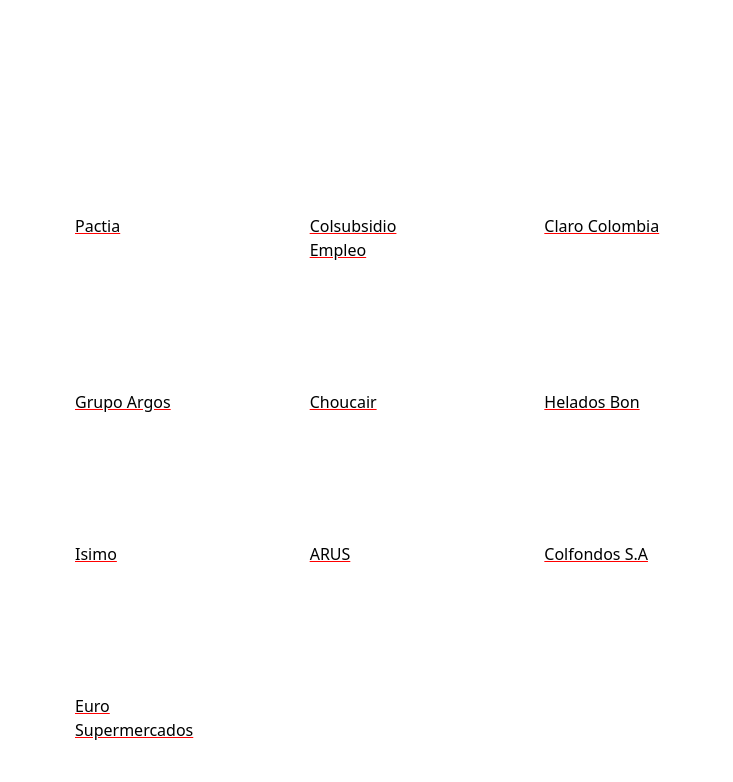
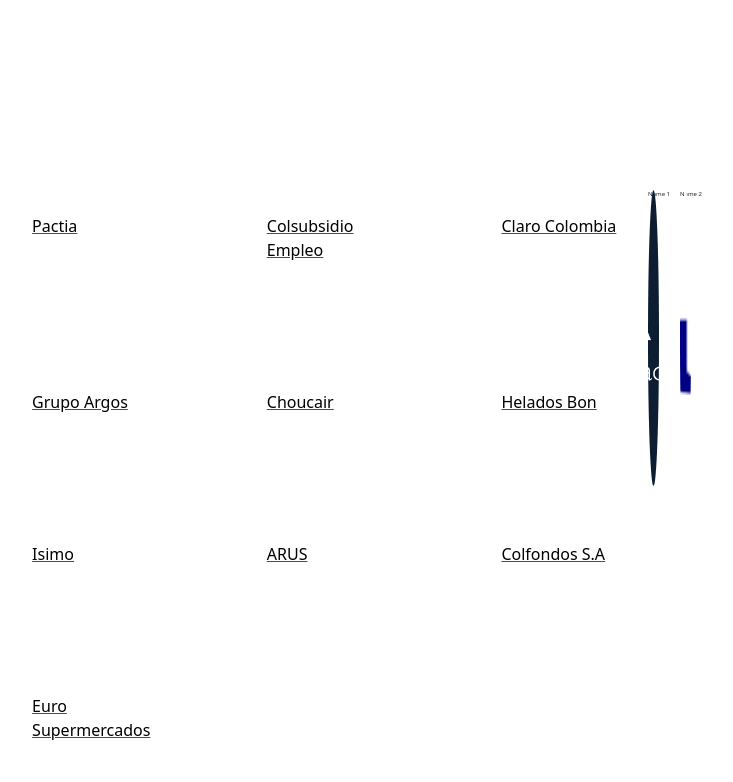
Before and after one commit to Jeronimo1303/DME_landingpage, a Django app: page /landingpage/ in a window 1280 px wide. Shown: the part 154-936 px from the top of the page, without its empty margins (269-1002 px from the left). Run offline with Django 5.2, Linux system fonts and the light colour scheme; data comes from the database, SQL or seed files in the repository.

Commit message:
intento_logos

```diff
--- a/home/templates/cliente.html
+++ b/home/templates/cliente.html
@@ -6,6 +6,37 @@
     <meta name="viewport" content="width=device-width, initial-scale=1.0">
     <title>{{name}}</title>
     <link href="https://cdn.jsdelivr.net/npm/bootstrap@5.3.3/dist/css/bootstrap.min.css" rel="stylesheet" integrity="sha384-QWTKZyjpPEjISv5WaRU9OFeRpok6YctnYmDr5pNlyT2bRjXh0JMhjY6hW+ALEwIH" crossorigin="anonymous">
+    <meta charset="UTF-8">
+<meta name="viewport" content="width=device-width, initial-scale=1.0">
+<title>Grid with Images on Top of Names</title>
+<style>
+    .grid-container {
+        display: grid;
+        grid-template-columns: repeat(3, 1fr); /* Adjust as needed */
+        gap: 10px; /* Adjust the gap between grid items */
+    }
+    .grid-item {
+        position: relative;
+        text-align: center;
+    }
+    .name {
+        font-size: 6px;
+        margin-bottom: 5px;
+    }
+    .image-overlay {
+        position: absolute;
+        top: 0;
+        left: 0;
+        width: 50%;
+        height: 50%;
+    }
+    .image-overlay img {
+        width: 100%;
+        height: 100%;
+        object-fit: cover; /* Maintain aspect ratio */
+        border-radius: 50%; /* Optional: make images circular */
+    }
+</style>
 </head>
 <body>
 
@@ -25,10 +56,20 @@
                     </p>
                 </a>
             {% endfor %}
-            <div style="display: grid; grid-template-columns: repeat(3, 3fr); gap: 3rem; width: 50%;"></div>
-            {% for i in logos_paths %}
-                <img src = "{i}" width="200" height="100">
-            {% endfor %}
+        </div>
+        <div class="grid-container">
+            <div class="grid-item">
+                <div class="name">Name 1</div>
+                <div class="image-overlay">
+                    <img src="logos/pactia.png" alt="Image 1">
+                </div>
+            </div>
+            <div class="grid-item">
+                <div class="name">Name 2</div>
+                <div class="image-overlay">
+                    <img src="logos/colsubsidio.png" alt="Image 2">
+                </div>
+            </div>
         </div>
     {% endblock %}
     </main>
```
